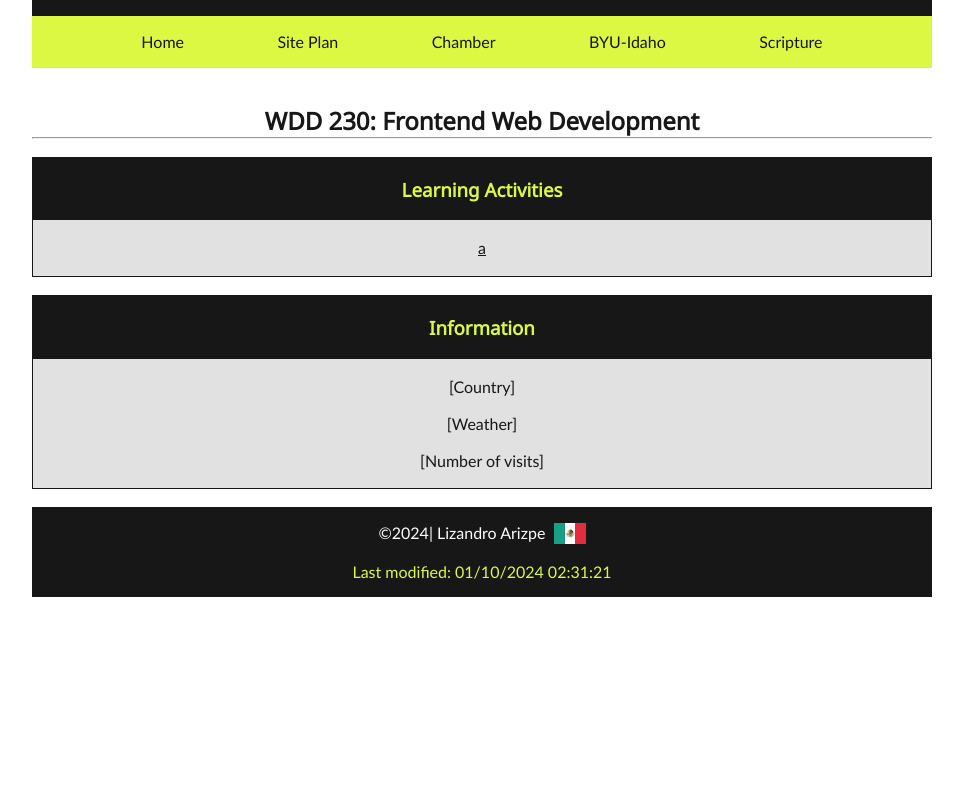
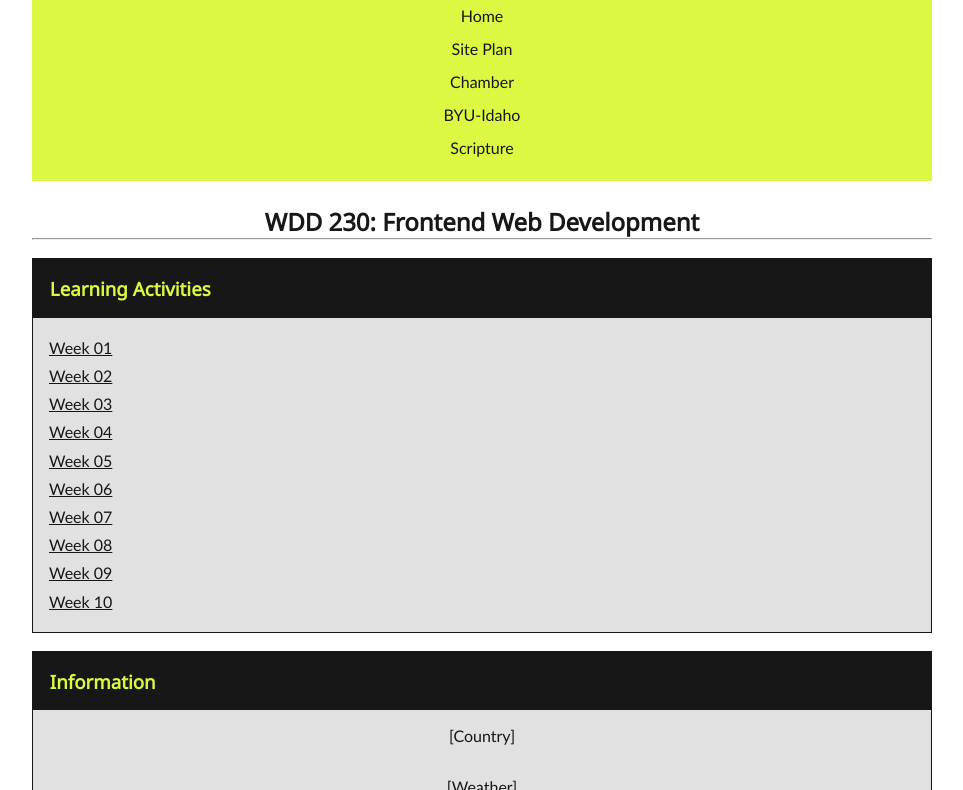
Before and after one commit to aribyui/wdd230, a plain HTML site: page index.html in a window 1280 px wide. Shown: the part 208-998 px from the top of the page, without its empty margins (158-1121 px from the left). Before the commit the page ends 805 px from the top, so only its background shows below. Drawn offline with Linux system fonts and the light colour scheme.

Commit message:
home page added

```diff
--- a/index.html
+++ b/index.html
@@ -29,44 +29,35 @@
     </ul>
   </nav>
   <main>
-    <br>
-    <br>
     <h2>WDD 230: Frontend Web Development</h2>
     <hr>
     <br>
     <section class="card">
       <h3>Learning Activities</h3>
-      <br>
       <ul>
-        <li><a href="">a</a></li>
-        <li><a href=""></a></li>
-        <li><a href=""></a></li>
-        <li><a href=""></a></li>
-        <li><a href=""></a></li>
-        <li><a href=""></a></li>
-        <li><a href=""></a></li>
-        <li><a href=""></a></li>
-        <li><a href=""></a></li>
-        <li><a href=""></a></li>
+        <li><a href="#">Week 01</a></li>
+        <li><a href="#">Week 02</a></li>
+        <li><a href="#">Week 03</a></li>
+        <li><a href="#">Week 04</a></li>
+        <li><a href="#">Week 05</a></li>
+        <li><a href="#">Week 06</a></li>
+        <li><a href="#">Week 07</a></li>
+        <li><a href="#">Week 08</a></li>
+        <li><a href="#">Week 09</a></li>
+        <li><a href="#">Week 10</a></li>
       </ul>
-      <br>
     </section>
     <br>
     <section class="card">
       <h3>Information</h3>
-      <br>
       <p>[Country]</p>
-      <br>
       <p>[Weather]</p>
-      <br>
       <p>[Number of visits]</p>
-      <br>
     </section>
     <br>
   </main>
   <footer>
     <p>&copy;<span id="currentYear"></span> | Lizandro Arizpe &nbsp; <img src="images/mexicoFlag.svg" alt=""></p>
-    <br>
     <p id="lastModified"></p>
   </footer>
   <script src="scripts/getdates.js"></script>
--- a/styles/base.css
+++ b/styles/base.css
@@ -3,6 +3,7 @@
   box-sizing: border-box;
   margin: 0;
   padding: 0;
+
 }
 
 body {
@@ -13,7 +14,6 @@ body {
 
 h1, h2, h3 {
   font-family: 'Noto Sans', sans-serif;
-
 }
 
  p, a {
@@ -25,13 +25,12 @@ header {
   display: flex;
   justify-content: start;
   align-items: center;
-  padding: 2em;
+  padding: 1em;
 }
 
 header img {
   background-color: #ddf842;
   width: 10em;
-  /* border: 2px solid #ddf842; */
 }
 
 header h1 {
@@ -46,9 +45,9 @@ nav {
 }
 
 nav ul {
-  display: flex;
-  justify-content: space-evenly;
   list-style-type: none;
+  text-align: center;
+  line-height: 2em;
 }
 
 nav ul li a {
@@ -59,6 +58,7 @@ nav ul li a {
 main h2 {
   text-align: center;
   color: #171717;
+  margin-top: 1em;
 }
 
 hr {
@@ -68,7 +68,7 @@ hr {
 .card {
   display: grid;
   grid-template-columns: 1fr;
-  text-align: center;
+  text-align: left;
   border: 1px solid #171717;
   background-color: #e1e1e1;
 }
@@ -76,31 +76,39 @@ hr {
 .card h3 {
   background-color: #171717;
   color: #ddf842;
-  padding: 1em;
-}
-
-.card ul {
-  list-style-type: none;
+  padding: .9em;
 }
 
 .card ul li a, p {
   color: #171717;
 }
 
+.card ul {
+  list-style-type: none;
+  padding: 1em;
+  line-height: 1.7em;
+}
+
+.card p {
+  text-align: center;
+  padding: 1em;
+}
+
 footer {
   background-color: #171717;
-
   padding: 1em;
 }
 
 footer p {
   display: flex;
   justify-content: center;
+  align-items: center;
   color: white;
+  line-height: 2em;
 }
 
 footer img {
-  width: 2em;
+  width: 3em;
 }
 
 #lastModified {
```
